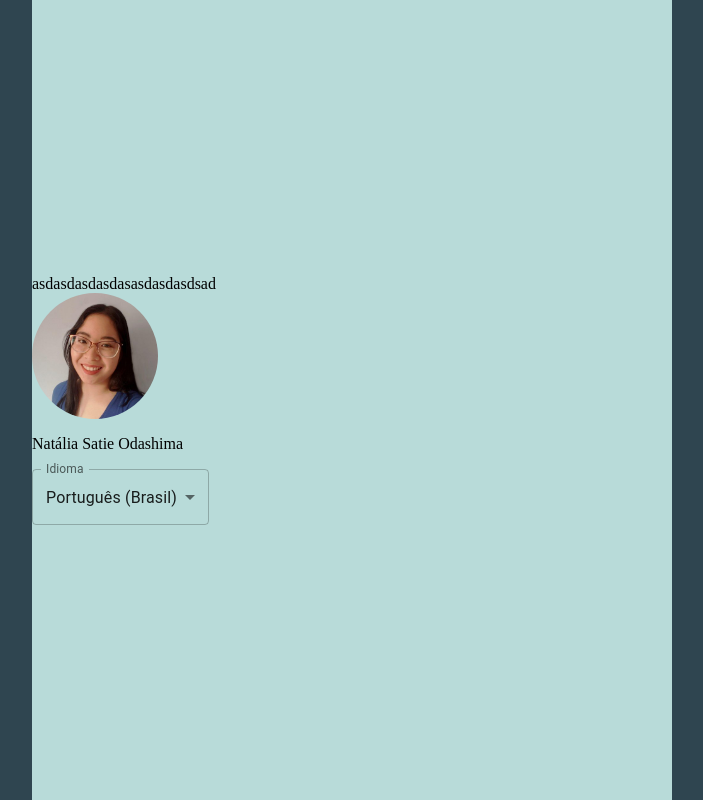
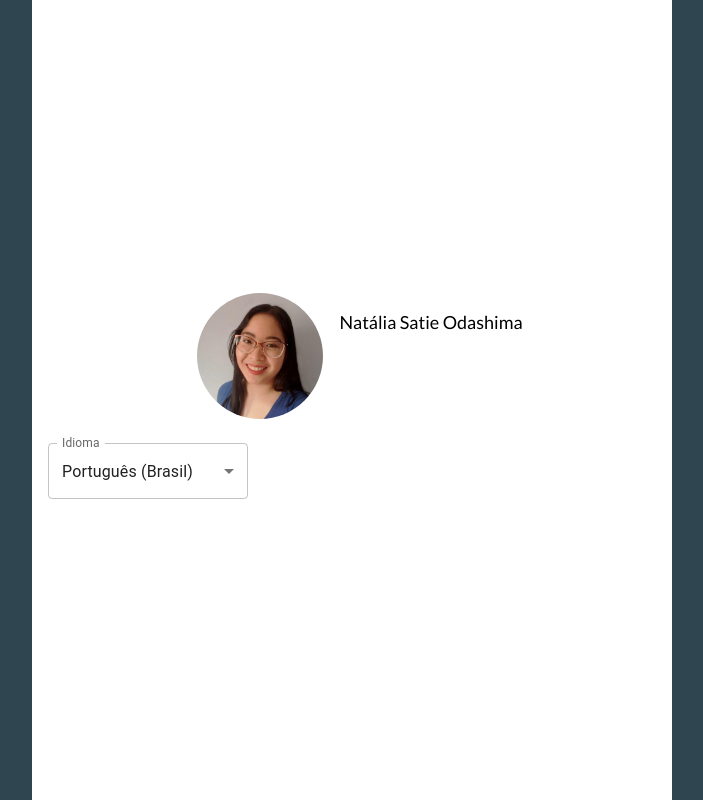
Before and after one commit to NatSatie/portifolio, a React (Create React App) app: page / in a window 1280 px wide. Shown: the whole page, without its empty margins (288-991 px from the left). Built offline with nearby package versions, Linux system fonts and the light colour scheme.

Commit message:
feat: add font and profile

```diff
--- a/public/index.html
+++ b/public/index.html
@@ -10,20 +10,10 @@
       content="Web site created using create-react-app"
     />
     <link rel="apple-touch-icon" href="%PUBLIC_URL%/logo192.png" />
-    <!--
-      manifest.json provides metadata used when your web app is installed on a
-      user's mobile device or desktop. See https://developers.google.com/web/fundamentals/web-app-manifest/
-    -->
     <link rel="manifest" href="%PUBLIC_URL%/manifest.json" />
-    <!--
-      Notice the use of %PUBLIC_URL% in the tags above.
-      It will be replaced with the URL of the `public` folder during the build.
-      Only files inside the `public` folder can be referenced from the HTML.
-
-      Unlike "/favicon.ico" or "favicon.ico", "%PUBLIC_URL%/favicon.ico" will
-      work correctly both with client-side routing and a non-root public URL.
-      Learn how to configure a non-root public URL by running `npm run build`.
-    -->
+    <link rel="preconnect" href="https://fonts.googleapis.com">
+    <link rel="preconnect" href="https://fonts.gstatic.com" crossorigin>
+    <link href="https://fonts.googleapis.com/css2?family=Lato:wght@400;700&display=swap" rel="stylesheet">
     <title>React App</title>
   </head>
   <body style="margin: 0;">
--- /dev/null
+++ b/src/App.css
@@ -0,0 +1,3 @@
+:global{
+  font-family: 'Lato', sans-serif;
+}
--- a/src/App.js
+++ b/src/App.js
@@ -1,6 +1,7 @@
 import { Suspense } from 'react';
 import Main from './components/Main/Main';
 import { Container } from './AppStyle';
+import './App.css';
 
 function App() {
   return (
--- a/src/components/Avatar/Avatar.js
+++ b/src/components/Avatar/Avatar.js
@@ -1,14 +1,20 @@
 import profile from './profile.jpg';
+import { AvatarContainer, Container, Text } from './AvatarStyle';
 
 import { Avatar } from '@mui/material';
 
 const MyAvatar = () => {
   return (
-      <Avatar
-        alt="Natália Satie Odashima profile image"
-        src={profile}
-        sx={{ width: 126, height: 126 }}
-      />
+    <Container>
+      <AvatarContainer>
+        <Avatar
+          alt="Natália Satie Odashima profile image"
+          src={profile}
+          sx={{ width: 126, height: 126 }}
+        />
+      </AvatarContainer>
+      <Text>Natália Satie Odashima</Text>
+    </Container>
   );
 }
 
--- /dev/null
+++ b/src/components/Avatar/AvatarStyle.js
@@ -0,0 +1,19 @@
+import styled from 'styled-components';
+import color from './../../theme.json';
+
+export const AvatarContainer = styled.div`
+  padding: 0 16px;
+`;
+
+export const Container = styled.div`
+  display: flex;
+  flex-direction: row;
+  justify-content: center;
+  padding: 8px;
+`;
+
+export const Text = styled.p`
+  font-family: 'Lato', sans-serif;
+  font-size: 18px;
+  font-weigth: 700;
+`;
--- a/src/components/ChangeLang/ChangeLang.js
+++ b/src/components/ChangeLang/ChangeLang.js
@@ -12,21 +12,21 @@ const ChangeLang = () => {
   const [lang, setLang] = useState('pt');
 
   const handleChange = (event) => {
-    setLang(event.target.value)
-    i18n.changeLanguage(lang);
+    setLang(event.target.value);
+    i18n.changeLanguage(event.target.value);
   };
 
   return (
     <div>
       <Box>
-        <FormControl>
+        <FormControl sx={{ m: 2, minWidth: 200 }}>
           <InputLabel id="select-label-change-language">{t('lang.title')}</InputLabel>
           <Select
             labelId="select-label-change-language"
             id="select-label-change-language"
             value={lang}
             label={t('lang.title')}
-            onChange={(e) => handleChange(e)}
+            onChange={handleChange}
           >
             <MenuItem value='en'>
               {t('lang.en')}
--- a/src/components/Main/Main.js
+++ b/src/components/Main/Main.js
@@ -8,9 +8,7 @@ const Main = () => {
 
   return (
     <Container>
-      asdasdasdasdasasdasdasdsad
       <MyAvatar />
-      <p>{t('name')}</p>
       <ChangeLang />
     </Container>
   );
--- a/src/theme.json
+++ b/src/theme.json
@@ -3,7 +3,7 @@
     "primary": "#2F4550",
     "secondary": "#586F7C",
     "secondary-light": "#B8DBD9",
-    "white": "#B8DBD9",
+    "white": "#FFFFFF",
     "black": "#000000"
   }
 }
```
